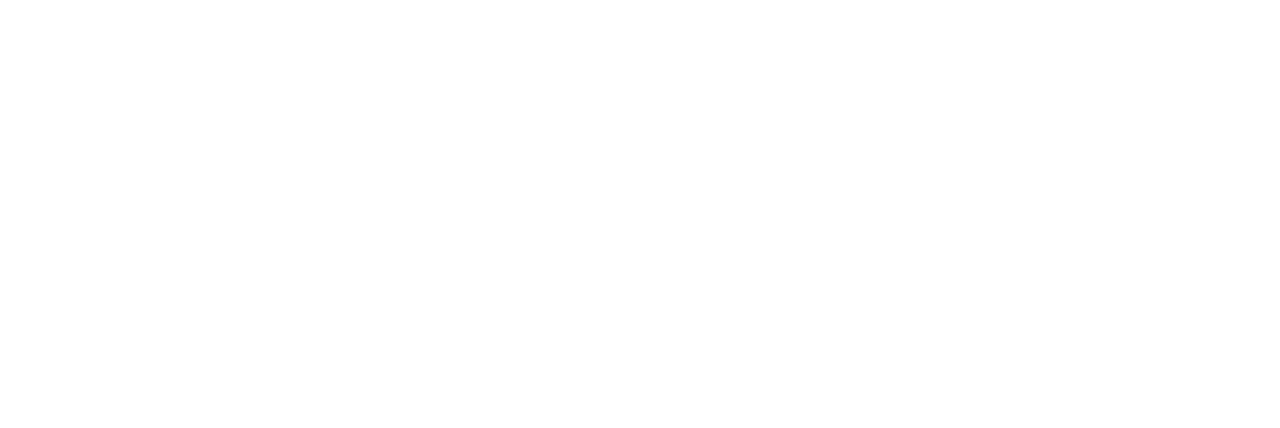
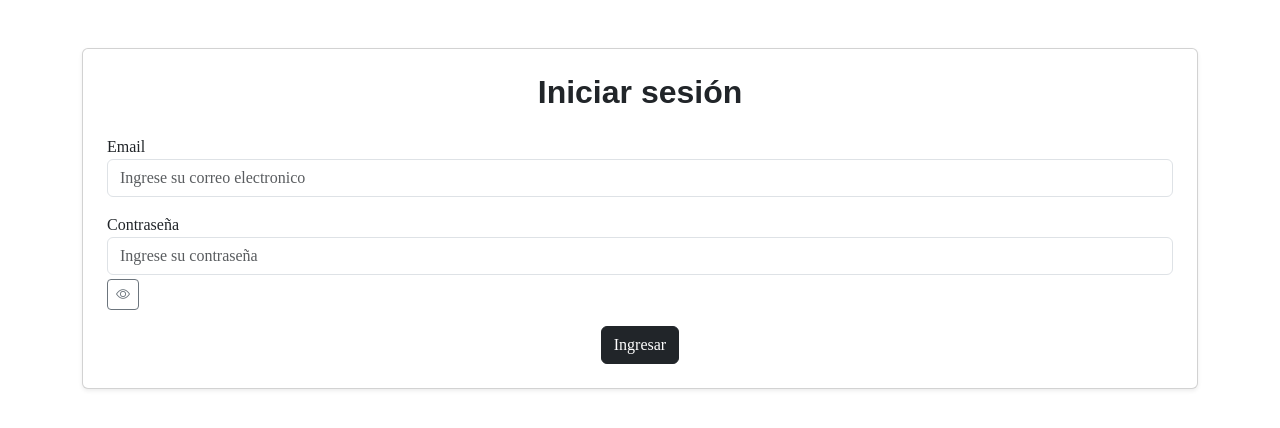
Before and after one commit to OscarBerm/Proyecto-Final, a React (Vite) app: page /login in a window 1280 px wide. Before the commit this address had no page. Shown: the top 428 px of the page. Built offline with nearby package versions, Linux system fonts and the light colour scheme.

Commit message:
creado el form y el context para el Login, add Login.jsx add formularios.css

```diff
--- a/src/App.jsx
+++ b/src/App.jsx
@@ -3,6 +3,7 @@
 import Home from './pages/Home';
 import Products from './pages/Products';
 import Register from './pages/Register';
+import Login from'./pages/Login';
 import UserContextProvider from './context/UserContext';
 
 function App() {
@@ -14,8 +15,8 @@
           <Route path="/" element={<Home />} />
           <Route path="/products" element={<Products />} />
           <Route path="/register" element={<Register />} />
+          <Route path="/login" element={<Login />} />
           {/*
-        <Route path="/login" element={<Login />} />
         <Route path="/cart" element={<Cart />} />
         <Route path="/product/:id" element={<Product />} /> */}
       </Routes>
--- /dev/null
+++ b/src/assets/css/formularios.css
@@ -0,0 +1,16 @@
+:root {
+    --fuente-titulos: sans-serif;
+    --fuente-textos: serif;
+    --color-primario: ;
+    --color-secundario: ;
+}
+
+
+body {
+    font-family: var(--fuente-textos);
+}
+
+.card-title, h1,h2,h3,h4,h5,h6 {
+    font-family: var(--fuente-titulos);
+    font-weight: 600;
+}
--- a/src/context/UserContext.jsx
+++ b/src/context/UserContext.jsx
@@ -4,26 +4,40 @@
 
 export const UserContext = createContext()
 export const UserContextProvider = ({ children }) => {
+
     const [user, setUser] = useState(null);
 
+    // const HOST = "http://localhost:5000";
 
   const registrarUsuario = async (nombre,apellido,email,password,direccion,telefono, imagen,rol) => {
     // try {
+    // const URL = HOST+"/api/auth/login";
     // const datos = {nombre,apellido,email,password,direccion,telefono, imagen,rol}
-    //   const response = await axios.post('/api/auth/register',datos );
+    //   const response = await axios.post(URL,datos );
     //   setUser(response.data);
     // } catch (error) {
-    //   alert("Error al registrar al usuario")
-    //   Swal.fire('Error', 'Todos los campos deben estar llenos.', 'error')
+    //   Swal.fire('Error', 'Error al registrar al usuario', 'error')
+    //   return;
     // }
     Swal.fire('Usuario registrado', 'El usuario ha sido registrado correctamente', 'success');
   };
 
-
+  const login = async (email, password) => {
+    //     try {
+    // const URL = HOST+"/api/auth/login";
+    // const datos = {email,password}
+    //   const response = await axios.post(URL,datos );
+    //   setUser(response.data);
+    // } catch (error) {
+    //   Swal.fire("error","Usuario o Contraseña incorrectos","error");
+    //   return;
+    // }
+    Swal.fire('Exito', 'Sesión iniciada exitosamente','success');
+  }
 
 
     return (
-        <UserContext.Provider value={{registrarUsuario, user}}>
+        <UserContext.Provider value={{registrarUsuario, login, user}}>
             {children}
         </UserContext.Provider>
     )
--- /dev/null
+++ b/src/pages/Login.jsx
@@ -0,0 +1,82 @@
+import React, { useContext, useState } from "react";
+import "bootstrap-icons/font/bootstrap-icons.css";
+import Swal from "sweetalert2";
+import { UserContext } from "../context/UserContext";
+import '../assets/css/formularios.css';
+
+const Login = () => {
+  const { login } = useContext(UserContext);
+
+  const [formulario, setFormulario] = useState({
+    email: "",
+    password: "",
+  });
+
+  const [showPass, setShowPass] = useState(false);
+
+  const handleChange = (e) => {
+    setFormulario({ ...formulario, [e.target.name]: e.target.value });
+  };
+
+  const handleSubmit = (e) => {
+    e.preventDefault();
+    const { email, password } = formulario;
+    if (!email.trim() || !password.trim()) {
+      Swal.fire(
+        "Error",
+        "Debe ingresar un Email y Contraseña validos",
+        "error"
+      );
+      return;
+    }
+    login(email, password);
+  };
+
+  return (
+    <div className="container my-5">
+      <section className="card p-4 shadow-sm mb-5">
+        <h2 className="card-tittle text-center mb-4">Iniciar sesión</h2>
+        <form>
+          <div className="mb-3">
+            <label className="label-form">Email</label>
+            <input
+              className="form-control"
+              type="email"
+              name="email"
+              placeholder="Ingrese su correo electronico"
+              value={formulario.email}
+              onChange={handleChange}
+              required
+            />
+          </div>
+          <div className="mb-3">
+            <label className="label-form">Contraseña</label>
+            <input
+              className="form-control"
+              type={showPass ? "text" : "password"}
+              name="password"
+              placeholder="Ingrese su contraseña"
+              value={formulario.password}
+              onChange={handleChange}
+              required
+            />
+            <button
+              type="button"
+              className="btn btn-outline-secondary btn-sm mt-1"
+              onClick={() => setShowPass(!showPass)}
+            >
+              <i className={`bi ${showPass ? "bi-eye-slash" : "bi-eye"} `} />
+            </button>
+          </div>
+          <div className="text-center">
+            <button className="btn btn-dark" onClick={handleSubmit}>
+              Ingresar
+            </button>
+          </div>
+        </form>
+      </section>
+    </div>
+  );
+};
+
+export default Login;
--- a/src/pages/Register.jsx
+++ b/src/pages/Register.jsx
@@ -1,9 +1,12 @@
-import React, { useContext, useState } from "react";
+import React, { useContext, useState, useEffect } from "react";
 import "bootstrap-icons/font/bootstrap-icons.css";
-import Swal from 'sweetalert2';
+import Swal from "sweetalert2";
 import { UserContext } from "../context/UserContext";
+import '../assets/css/formularios.css';
 
 const Register = () => {
+
+  const { registrarUsuario } = useContext(UserContext);
 
   const [formulario, setFormulario] = useState({
     nombre: "",
@@ -16,38 +19,85 @@
     imagen: "",
     rol: "",
   });
-  const {registrarUsuario} = useContext(UserContext);
 
   const [showPass, setShowPass] = useState(false);
-  const [error, setError] = useState(false)
+  const [error, setError] = useState({ campos: false, pass: false, passLength:false});
+
+  const validaForm = () => {
+    const {
+      nombre,
+      apellido,
+      email,
+      password,
+      direccion,
+      telefono,
+      imagen,
+      rol,
+    } = formulario;
+
+    const camposVacio =
+      !nombre.trim() ||
+      !apellido.trim() ||
+      !email.trim() ||
+      !password.trim() ||
+      !direccion.trim() ||
+      !telefono.trim() ||
+      !imagen.trim() ||
+      !rol.trim();
+
+      const pass = password !== formulario.password2;
+
+      const passLength = formulario.password.length > 0 && formulario.password.length < 6;
+    setError({ campos: camposVacio, pass: pass, passLength : passLength });
+  };
 
   const handleSubmit = (e) => {
     e.preventDefault();
-    const {nombre,apellido,email,password,direccion,telefono, imagen,rol} = formulario;
+    if (error.campo) {
+      Swal.fire("Alerta", "Debe llenar todos los campos", "error");
+      return;
+    }
+    if (error.pass) {
+      Swal.fire("Alerta", "Las contraseñas deben ser iguales", "error");
+      return;
+    }
 
-    if (!nombre.trim() || !apellido.trim() || !email.trim() || !password.trim() || !direccion.trim() || !telefono.trim() || !imagen.trim() || !rol.trim()) {
-            Swal.fire('Error', 'Todos los campos deben estar llenos.', 'error')
-            // console.log(nombre,apellido,email,password,direccion,telefono, imagen,rol)
-            return
-        }
-    if (password !== formulario.password2){
-        Swal.fire('Error', 'Las contraseñas no coinciden.', 'error')
-        return
-    }
-    registrarUsuario(nombre,apellido,email,password,direccion,telefono, imagen,rol);
+    const {
+      nombre,
+      apellido,
+      email,
+      password,
+      direccion,
+      telefono,
+      imagen,
+      rol,
+    } = formulario;
 
+    registrarUsuario(
+      nombre,
+      apellido,
+      email,
+      password,
+      direccion,
+      telefono,
+      imagen,
+      rol
+    );
   };
-
 
   const handleChange = (e) => {
     setFormulario({ ...formulario, [e.target.name]: e.target.value });
   };
 
+  useEffect(() => {
+    validaForm();
+  }, [formulario]);
+
   return (
     <div className="container my-5">
       <section className="card p-4 shadow-sm mb-5">
         <h2 className="card-title text-center mb-4">
-          Formulario de Creación de Productos
+          Registro de usuario
         </h2>
 
         <form onSubmit={handleSubmit}>
@@ -75,7 +125,7 @@
                 required
                 onChange={handleChange}
                 className="form-control"
-             />
+              />
             </div>
           </div>
 
@@ -158,8 +208,13 @@
                 value={formulario.password}
                 required
                 onChange={handleChange}
-                className="form-control"
+                className={`form-control ${error.passLength && "is-invalid"}`}
               />
+              {error.passLength && (
+                <div className="invalid-feedback">
+                  La contraseña debe ser igual o mayor a 6 caracteres
+                </div>
+              )}
             </div>
 
             <div className="col-md-6">
@@ -171,13 +226,9 @@
                 value={formulario.password2}
                 required
                 onChange={handleChange}
-                className={`form-control ${
-                  formulario.password !== formulario.password2
-                    ? "is-invalid"
-                    : ""
-                }`}
+                className={`form-control ${error.pass ? "is-invalid" : ""}`}
               />
-              {formulario.password !== formulario.password2 && (
+              {error.pass && (
                 <div className="invalid-feedback">
                   Las contraseñas no coinciden
                 </div>
@@ -199,11 +250,23 @@
           </div>
 
           <div className="text-center">
-            <button type="submit" className="btn btn-dark">
+            <button
+              type="submit"
+              className="btn btn-dark"
+              disabled={error.campos || error.pass}
+            >
               Registrarse
             </button>
+            {(error.pass || error.campos) && (
+              <div
+                className="text-danger small mt-1"
+                style={{ fontSize: "0.8rem" }}
+              >
+                <i className="bi bi-exclamation-circle me-1"></i>
+                Complete todos los campos correctamente
+              </div>
+            )}
           </div>
-
         </form>
       </section>
     </div>
```
